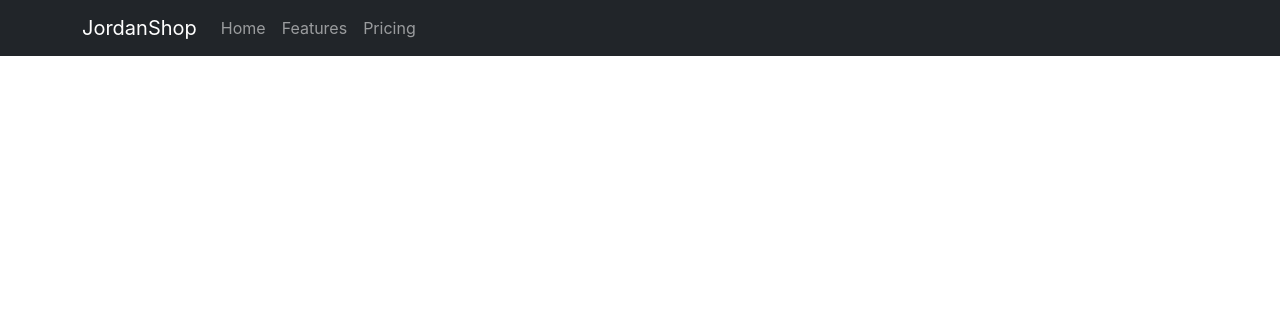
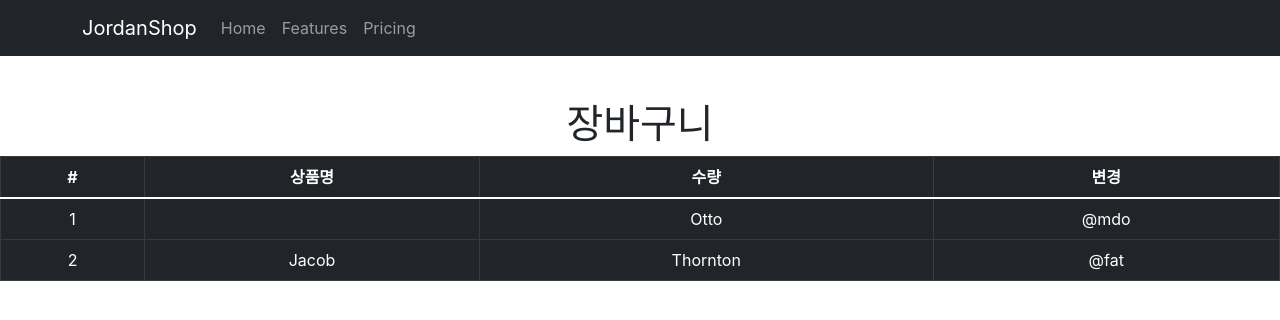
Before and after one commit to HANGYESUK/react-JordanShop, a React (Create React App) app: page /cart in a window 1280 px wide. Shown: the top 320 px of the page. Built offline with nearby package versions, Linux system fonts and the light colour scheme.

Commit message:
리덕스(셋팅), context오류(사용못함)

```diff
--- a/package.json
+++ b/package.json
@@ -13,6 +13,7 @@
     "react": "^17.0.2",
     "react-bootstrap": "^2.1.2",
     "react-dom": "^17.0.2",
+    "react-redux": "^7.2.6",
     "react-router-dom": "^6.2.1",
     "react-scripts": "5.0.0",
     "styled-components": "^5.3.3",
--- a/src/App.js
+++ b/src/App.js
@@ -7,6 +7,8 @@ import Home from './Home';
 import SignUp from './SignUp';
 import Detail from './Detail';
 import Navigation from './Navigation';
+import Cart from './Cart';
+
 
 function App() {
 
@@ -20,6 +22,7 @@ function App() {
         <Route path="/" element={<Home ShoesData={ShoesData} setShoesData={setShoesData}/>}/>
         <Route path="/signUp" element={<SignUp/>}/>
         <Route path='/detail/:id' element={<Detail ShoesData={ShoesData}/>}/>
+        <Route path='/cart' element={<Cart/>}/>
       </Routes>
     </div>
   );
--- /dev/null
+++ b/src/Cart.css
@@ -0,0 +1,3 @@
+.cart {
+    padding-top: 100px;
+}
--- /dev/null
+++ b/src/Cart.js
@@ -0,0 +1,49 @@
+import React from 'react'
+import { Table } from 'react-bootstrap'
+import { connect } from 'react-redux'
+import './Cart.css'
+
+function Cart() {
+  return (
+    <div>
+        <div className='cart'>
+            <h1>장바구니</h1>
+            <Table striped="striped" bordered="bordered" hover="hover" variant="dark">
+                <thead>
+                    <tr>
+                        <th>#</th>
+                        <th>상품명</th>
+                        <th>수량</th>
+                        <th>변경</th>
+                    </tr>
+                </thead>
+                <tbody>
+                    <tr>
+                        <td>1</td>
+                        <td>{  }</td>
+                        <td>Otto</td>
+                        <td>@mdo</td>
+                    </tr>
+                    <tr>
+                        <td>2</td>
+                        <td>Jacob</td>
+                        <td>Thornton</td>
+                        <td>@fat</td>
+                    </tr>
+                </tbody>
+            </Table>
+        </div>
+    </div>
+  )
+}
+
+function Store(state){
+    return {
+        product : state.name
+    }
+}
+
+export default connect(Store)(Cart)
+
+
+// export default Cart
--- a/src/Detail.js
+++ b/src/Detail.js
@@ -2,6 +2,7 @@ import React, { useEffect, useState } from 'react'
 import { useNavigate, useParams } from 'react-router-dom' //리액트 V6버전 부터 history 대신 navi로 제공
 import styled from 'styled-components'
 import './Detail.scss'
+import { Navbar, Container, Nav, Button }  from 'react-bootstrap';
 
 
 // 스타일 컴포넌트 - 대문자로 작명해야 됨
@@ -26,6 +27,8 @@ function Detail(props) {
 
     let [alert, setAlert] = useState(true);
 
+    //탭 state
+    let [tab, setTab] = useState(0);
 
     // Hook - 컴포넌트 라이프사이클에 후크를 건다
     useEffect(()=>{
@@ -62,7 +65,8 @@ function Detail(props) {
     console.log(shoes)
 
   return (
-      <div className='container colum'>
+      <div className='container'>
+        <div className='content-Box colum'>
             {
                 findData.stock < 4
                 ?   <Box className='Box'>
@@ -76,7 +80,7 @@ function Detail(props) {
                     <img src={findData.src}/>
                 </div>
                 <div className='col-md-6 mt-4'>
-                <h4 className='pt-5'>{findData.title}</h4>
+                    <h4>{findData.title}</h4>
                     <p>상품 설명</p>
                     <p>재고 : {findData.stock}</p>
                     <p>{findData.price} 원</p>
@@ -85,7 +89,42 @@ function Detail(props) {
                 </div>
             </div>
         </div>
+        <Nav className="tabMenu"  fill="fill" variant="tabs" defaultActiveKey="link-0">
+            <Nav.Item>
+                <Nav.Link eventKey="link-0" onClick={()=>{
+                    setTab(0)
+                }}>Active</Nav.Link>
+            </Nav.Item>
+            <Nav.Item>
+                <Nav.Link eventKey="link-1" onClick={()=>{
+                    setTab(1)
+                }}>Loooonger NavLink</Nav.Link>
+            </Nav.Item>
+            <Nav.Item>
+                <Nav.Link eventKey="link-2" onClick={()=>{
+                    setTab(2)
+                }}>Link</Nav.Link>
+            </Nav.Item>
+        </Nav>
+
+        <TabContent tab={tab}/>
+      </div>
   )
 }
 
+
+
+function TabContent(props) {
+    if(props.tab === 0) {
+        return (<div>0번째 내용임</div>)
+    }
+    else if(props.tab === 1) {
+        return (<div>1번째 내용임</div>)
+    }
+    else if(props.tab === 2) {
+        return (<div>2번째 내용임</div>)
+    }
+
+}
+
 export default Detail
--- a/src/Detail.scss
+++ b/src/Detail.scss
@@ -5,6 +5,10 @@ $stockColor : #ff3d3d;
 
 body {
     margin: 0;
+}
+
+.content-Box {
+    padding-top: 100px;
 }
 
 div {
@@ -44,3 +48,11 @@ div {
 .display-none {
     display: none;
 }
+
+.Box {
+    margin-top: 100px;
+}
+
+.tabMenu {
+    margin-top: 50px;
+}
--- a/src/Home.js
+++ b/src/Home.js
@@ -1,4 +1,4 @@
-import React from 'react';
+import React, { useContext } from 'react';
 import shoesData from './shoesData';
 import { useState, useEffect } from 'react';
 import Product from './Product';
--- a/src/Navigation.css
+++ b/src/Navigation.css
@@ -1,4 +1,4 @@
-.nav {
+.navi {
     position: fixed;
     width: 100%;
     z-index: 3;
--- a/src/Navigation.js
+++ b/src/Navigation.js
@@ -4,7 +4,7 @@ import './Navigation.css'
 
 function Navigation() {
   return (
-    <Navbar bg="dark" variant="dark" className='nav'>
+    <Navbar bg="dark" variant="dark" className='navi'>
         <Container>
           <Navbar.Brand href="/">JordanShop</Navbar.Brand>
           <Nav className="me-auto">
--- a/src/Product.js
+++ b/src/Product.js
@@ -11,7 +11,7 @@ function Product(props) {
     }}>
       {
         props.props.src == null
-        ?<><img src="https://codingapple1.github.io/shop/shoes1.jpg"></img>
+        ?<><img src={'https://codingapple1.github.io/shop/shoes' + (id - 1) + '.jpg'}></img>
           <h4>상품명 : {props.props.title}</h4>
           <p>상품설명 & 가격 :  {props.props.price}원</p></>
         :<><img src={props.props.src}></img>
--- a/src/index.js
+++ b/src/index.js
@@ -4,9 +4,19 @@ import './index.css';
 import App from './App';
 import { BrowserRouter } from 'react-router-dom';
 
+import { Provider } from 'react-redux';
+import { createStore } from 'redux';
+
+
+let store = createStore(()=>{
+  return [{ id: 0, name: '조던 디올', quan: 2}]
+})
+
 ReactDOM.render(
   <BrowserRouter>
-    <App />
+    <Provider store={store}>
+      <App />
+    </Provider>
   </BrowserRouter>,
   document.getElementById('root')
 );
```
Also changed, not shown: 1 other file (tests, documents, lock files or other folders). Lines whose indentation alone changed are shown as unchanged.
